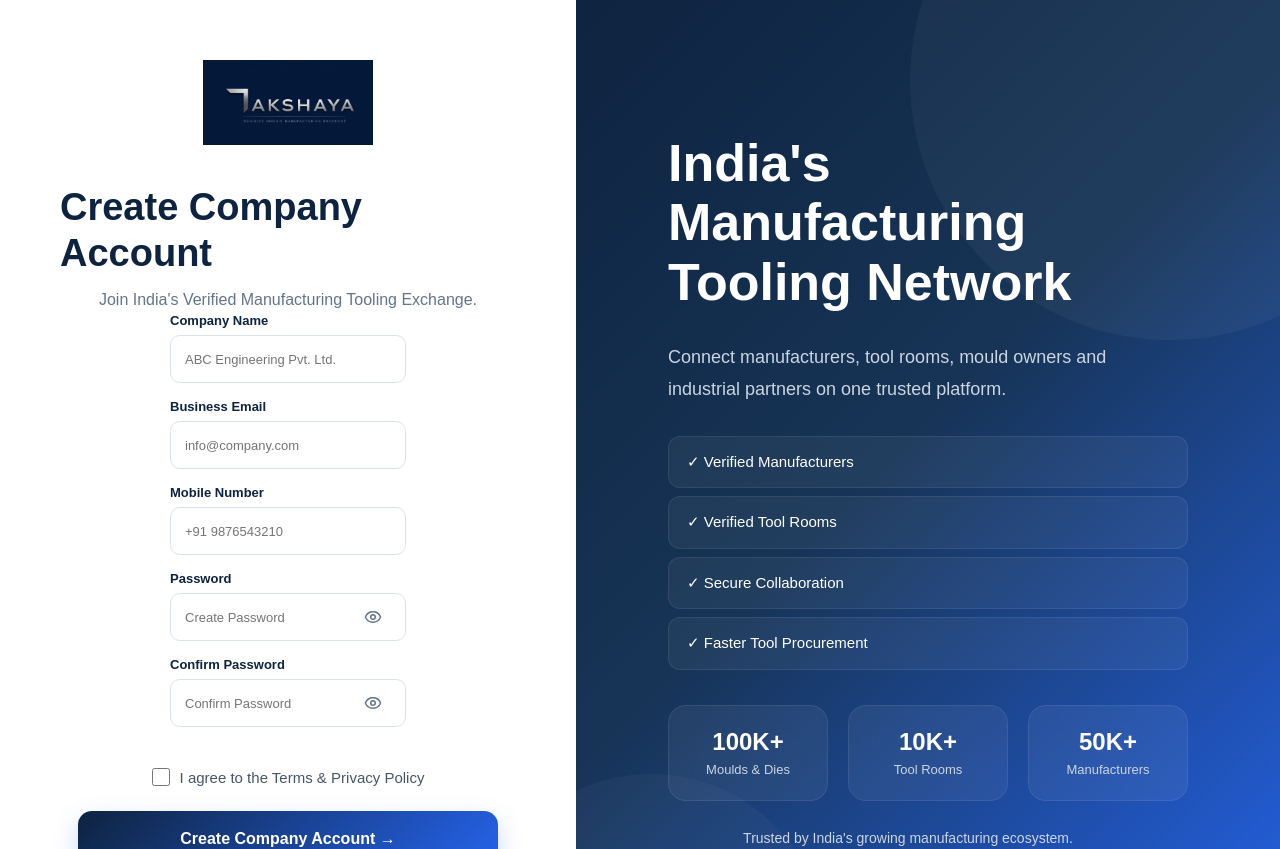
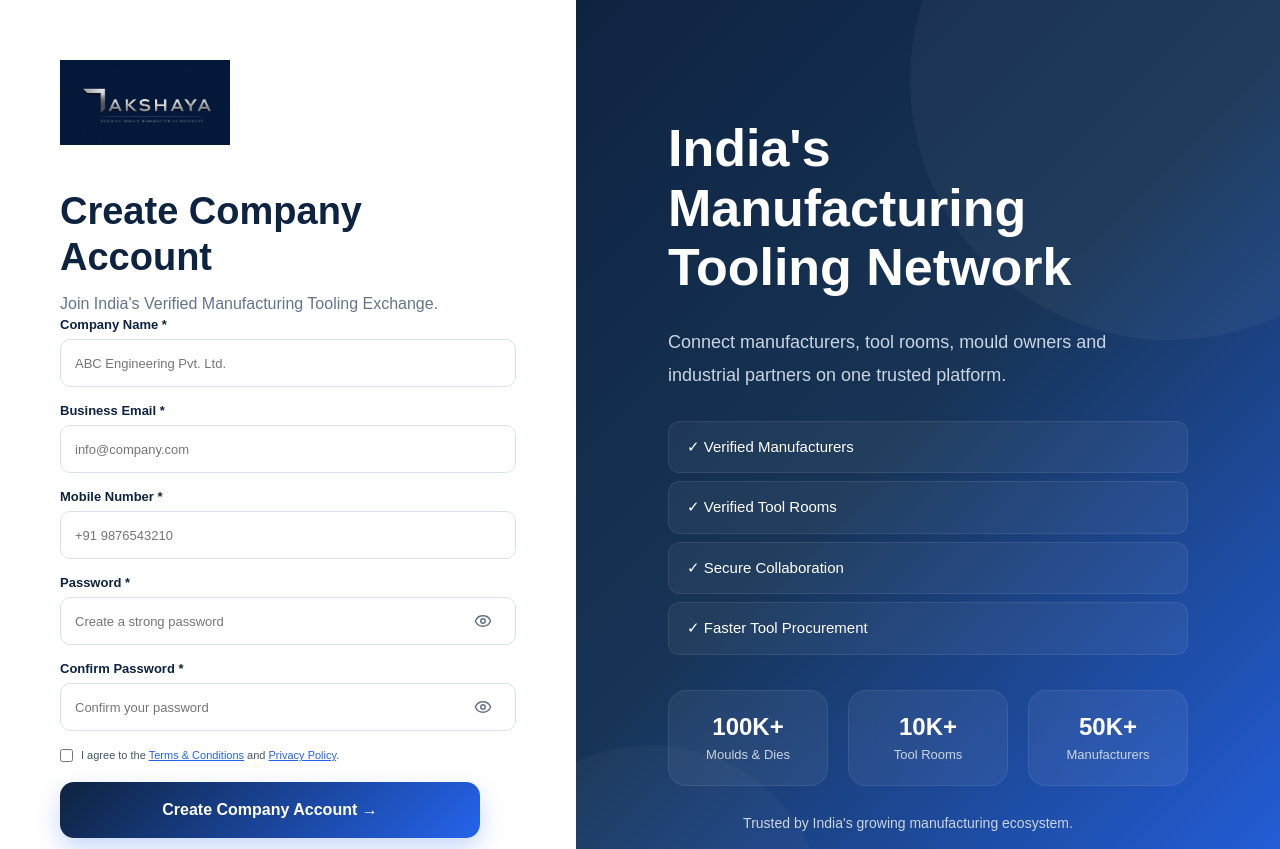
Before and after one commit to mohitshrma92-bot/takshaya-website, a React (Vite) app: page /signup in a window 1280 px wide. Shown: the top 849 px of the page. Built offline with nearby package versions, Linux system fonts and the light colour scheme; no server answers.

Commit message:
Implement real signup validation and Supabase auth

```diff
--- a/src/pages/auth/Signup.jsx
+++ b/src/pages/auth/Signup.jsx
@@ -1,133 +1,278 @@
+import { useMemo, useState } from "react";
 import { Link, useNavigate } from "react-router-dom";
 import AuthLayout from "../../layouts/AuthLayout";
 import AuthInput from "../../components/auth/AuthInput";
 import AuthButton from "../../components/auth/AuthButton";
 import logo from "../../assets/logo/takshaya-logo.png";
+import { supabase } from "../../lib/supabaseClient";
+import { useOnboarding } from "../../context/OnboardingContext";
+
+const passwordChecks = (password) => ({
+  length: password.length >= 8,
+  uppercase: /[A-Z]/.test(password),
+  lowercase: /[a-z]/.test(password),
+  number: /\d/.test(password),
+  special: /[^A-Za-z0-9]/.test(password),
+});
+
+const isStrongPassword = (password) => {
+  const checks = passwordChecks(password);
+  return Object.values(checks).every(Boolean);
+};
+
+const isValidEmail = (email) =>
+  /^[^\s@]+@[^\s@]+\.[^\s@]{2,}$/.test(email);
+
+const isValidMobile = (mobile) =>
+  /^(?:\+91[\s-]?)?[6-9]\d{9}$/.test(mobile.replace(/[()]/g, "").trim());
 
 export default function Signup() {
   const navigate = useNavigate();
+  const { updateSection } = useOnboarding();
 
-  const handleSignup = () => {
-    // Firebase signup will be added here later.
-    // For now, continue to the next onboarding step.
+  const [form, setForm] = useState({
+    companyName: "",
+    email: "",
+    mobile: "",
+    password: "",
+    confirmPassword: "",
+  });
+  const [termsAccepted, setTermsAccepted] = useState(false);
+  const [errors, setErrors] = useState({});
+  const [submitError, setSubmitError] = useState("");
+  const [submitting, setSubmitting] = useState(false);
+
+  const checks = useMemo(() => passwordChecks(form.password), [form.password]);
+  const strength = useMemo(() => {
+    const score = Object.values(checks).filter(Boolean).length;
+    if (!form.password) return { label: "", width: 0 };
+    if (score <= 2) return { label: "Weak", width: 35 };
+    if (score <= 4) return { label: "Medium", width: 70 };
+    return { label: "Strong", width: 100 };
+  }, [checks, form.password]);
+
+  const updateField = (field, value) => {
+    setForm((previous) => ({ ...previous, [field]: value }));
+    setErrors((previous) => ({ ...previous, [field]: "" }));
+    setSubmitError("");
+  };
+
+  const validate = () => {
+    const nextErrors = {};
+
+    if (!form.companyName.trim()) {
+      nextErrors.companyName = "Company name is required.";
+    }
+
+    if (!form.email.trim()) {
+      nextErrors.email = "Business email is required.";
+    } else if (!isValidEmail(form.email.trim())) {
+      nextErrors.email = "Enter a valid business email address.";
+    }
+
+    if (!form.mobile.trim()) {
+      nextErrors.mobile = "Mobile number is required.";
+    } else if (!isValidMobile(form.mobile)) {
+      nextErrors.mobile = "Enter a valid Indian mobile number.";
+    }
+
+    if (!form.password) {
+      nextErrors.password = "Password is required.";
+    } else if (!isStrongPassword(form.password)) {
+      nextErrors.password = "Password does not meet all security requirements.";
+    }
+
+    if (!form.confirmPassword) {
+      nextErrors.confirmPassword = "Please confirm your password.";
+    } else if (form.password !== form.confirmPassword) {
+      nextErrors.confirmPassword = "Passwords do not match.";
+    }
+
+    if (!termsAccepted) {
+      nextErrors.terms = "You must accept the Terms & Conditions and Privacy Policy.";
+    }
+
+    setErrors(nextErrors);
+    return Object.keys(nextErrors).length === 0;
+  };
+
+  const handleSignup = async (event) => {
+    event.preventDefault();
+    setSubmitError("");
+
+    if (!validate()) return;
+
+    setSubmitting(true);
+
+    const email = form.email.trim().toLowerCase();
+    const companyName = form.companyName.trim();
+
+    const { data, error } = await supabase.auth.signUp({
+      email,
+      password: form.password,
+      options: {
+        emailRedirectTo: `${window.location.origin}/verify-email`,
+        data: {
+          company_name: companyName,
+          mobile_number: form.mobile.trim(),
+        },
+      },
+    });
+
+    if (error) {
+      setSubmitError(error.message || "Unable to create your account. Please try again.");
+      setSubmitting(false);
+      return;
+    }
+
+    updateSection("account", {
+      email,
+      accountCreated: true,
+      emailVerified: Boolean(data.user?.email_confirmed_at),
+    });
+
+    updateSection("companyProfile", {
+      legalCompanyName: companyName,
+    });
+
     navigate("/verify-email");
   };
 
   return (
     <AuthLayout
       left={
-        <>
-          <img
-            src={logo}
-            alt="Takshaya"
-            className="auth-logo-image"
-          />
+        <form onSubmit={handleSignup} noValidate>
+          <img src={logo} alt="Takshaya" className="auth-logo-image" />
 
           <h2>Create Company Account</h2>
+          <p>Join India's Verified Manufacturing Tooling Exchange.</p>
 
-          <p>
-            Join India's Verified Manufacturing Tooling Exchange.
-          </p>
+          {submitError && (
+            <div className="form-alert" role="alert">
+              {submitError}
+            </div>
+          )}
 
           <AuthInput
             label="Company Name"
             placeholder="ABC Engineering Pvt. Ltd."
+            value={form.companyName}
+            onChange={(event) => updateField("companyName", event.target.value)}
+            error={errors.companyName}
+            required
+            autoComplete="organization"
           />
 
           <AuthInput
             label="Business Email"
             type="email"
             placeholder="info@company.com"
+            value={form.email}
+            onChange={(event) => updateField("email", event.target.value)}
+            error={errors.email}
+            required
+            autoComplete="email"
           />
 
           <AuthInput
             label="Mobile Number"
             placeholder="+91 9876543210"
+            value={form.mobile}
+            onChange={(event) => updateField("mobile", event.target.value)}
+            error={errors.mobile}
+            required
+            autoComplete="tel"
+            maxLength={14}
           />
 
           <AuthInput
             label="Password"
             type="password"
-            placeholder="Create Password"
+            placeholder="Create a strong password"
+            value={form.password}
+            onChange={(event) => updateField("password", event.target.value)}
+            error={errors.password}
+            required
+            autoComplete="new-password"
+            minLength={8}
           />
+
+          {form.password && (
+            <div className="password-requirements">
+              <p>Password requirements</p>
+              <ul>
+                <li className={checks.length ? "valid" : "invalid"}>At least 8 characters</li>
+                <li className={checks.uppercase ? "valid" : "invalid"}>One uppercase letter</li>
+                <li className={checks.lowercase ? "valid" : "invalid"}>One lowercase letter</li>
+                <li className={checks.number ? "valid" : "invalid"}>One number</li>
+                <li className={checks.special ? "valid" : "invalid"}>One special character</li>
+              </ul>
+              <div className="password-strength">
+                <div className="password-strength-bar">
+                  <div className="password-strength-fill" style={{ width: `${strength.width}%` }} />
+                </div>
+                <div className="password-strength-label">
+                  <span>Password strength</span>
+                  <strong>{strength.label}</strong>
+                </div>
+              </div>
+            </div>
+          )}
 
           <AuthInput
             label="Confirm Password"
             type="password"
-            placeholder="Confirm Password"
+            placeholder="Confirm your password"
+            value={form.confirmPassword}
+            onChange={(event) => updateField("confirmPassword", event.target.value)}
+            error={errors.confirmPassword}
+            required
+            autoComplete="new-password"
           />
 
-          <label className="terms-check">
-            <input type="checkbox" />
-            I agree to the Terms & Privacy Policy
+          <label className="terms-check-qa">
+            <input
+              type="checkbox"
+              checked={termsAccepted}
+              onChange={(event) => {
+                setTermsAccepted(event.target.checked);
+                setErrors((previous) => ({ ...previous, terms: "" }));
+              }}
+            />
+            <span>
+              I agree to the <Link to="/terms" target="_blank" rel="noreferrer">Terms & Conditions</Link> and <Link to="/privacy-policy" target="_blank" rel="noreferrer">Privacy Policy</Link>.
+              {errors.terms && <span className="field-error">{errors.terms}</span>}
+            </span>
           </label>
 
-          <AuthButton onClick={handleSignup}>
-            Create Company Account →
+          <AuthButton type="submit" disabled={submitting}>
+            {submitting ? "Creating Account..." : "Create Company Account →"}
           </AuthButton>
 
           <div className="auth-footer">
-            Already have an account?{" "}
-            <Link to="/login">
-              Sign In
-            </Link>
+            Already have an account? <Link to="/login">Sign In</Link>
           </div>
-        </>
+        </form>
       }
 
       right={
         <div className="auth-right-content">
-
           <h1>India's Manufacturing Tooling Network</h1>
-
           <p>
-            Connect manufacturers, tool rooms, mould owners and industrial
-            partners on one trusted platform.
+            Connect manufacturers, tool rooms, mould owners and industrial partners on one trusted platform.
           </p>
-
           <div className="auth-features">
-
-            <div className="feature-item">
-              ✓ Verified Manufacturers
-            </div>
-
-            <div className="feature-item">
-              ✓ Verified Tool Rooms
-            </div>
-
-            <div className="feature-item">
-              ✓ Secure Collaboration
-            </div>
-
-            <div className="feature-item">
-              ✓ Faster Tool Procurement
-            </div>
-
+            <div className="feature-item">✓ Verified Manufacturers</div>
+            <div className="feature-item">✓ Verified Tool Rooms</div>
+            <div className="feature-item">✓ Secure Collaboration</div>
+            <div className="feature-item">✓ Faster Tool Procurement</div>
           </div>
-
           <div className="auth-stats">
-
-            <div>
-              <h3>100K+</h3>
-              <span>Moulds & Dies</span>
-            </div>
-
-            <div>
-              <h3>10K+</h3>
-              <span>Tool Rooms</span>
-            </div>
-
-            <div>
-              <h3>50K+</h3>
-              <span>Manufacturers</span>
-            </div>
-
+            <div><h3>100K+</h3><span>Moulds & Dies</span></div>
+            <div><h3>10K+</h3><span>Tool Rooms</span></div>
+            <div><h3>50K+</h3><span>Manufacturers</span></div>
           </div>
-
-          <p className="auth-trust">
-            Trusted by India's growing manufacturing ecosystem.
-          </p>
-
+          <p className="auth-trust">Trusted by India's growing manufacturing ecosystem.</p>
         </div>
       }
     />
```
